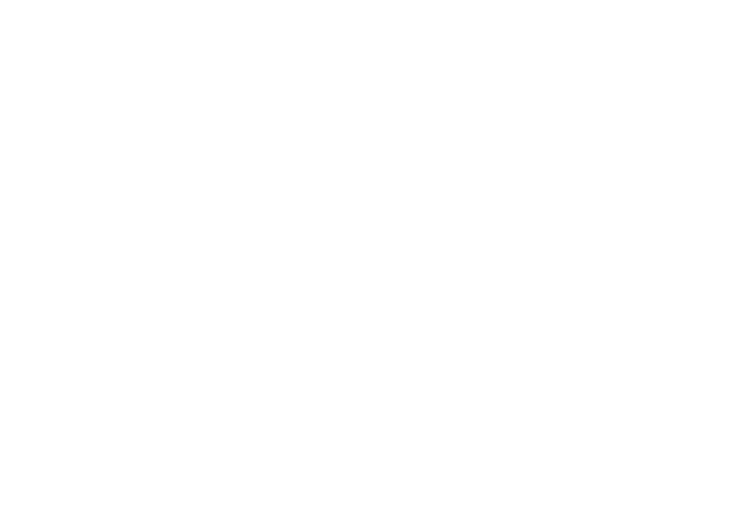
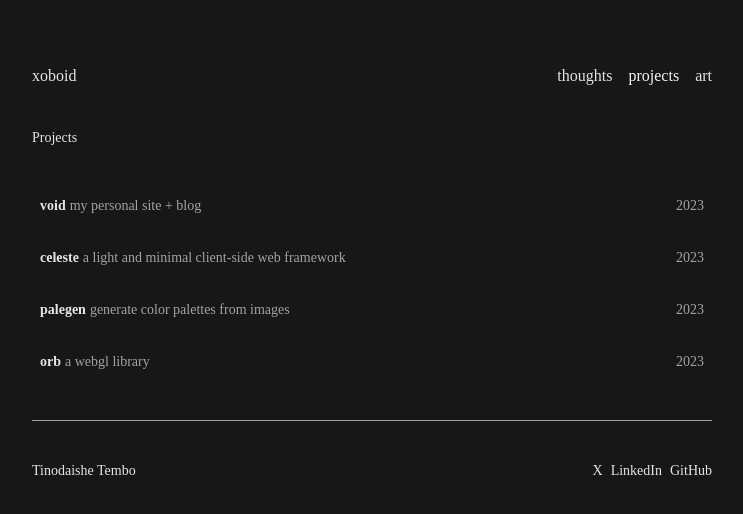
Before and after one commit to x0bd/void, an Astro site: page /projects in a window 1280 px wide. Shown: the whole page, without its empty margins (268-1011 px from the left). Built offline with nearby package versions, Linux system fonts and the light colour scheme; Astro itself is replaced by a stand-in of ours.

Commit message:
work: build projects page

```diff
--- a/src/components/Header.astro
+++ b/src/components/Header.astro
@@ -6,7 +6,7 @@ const pathname = removeTrailingSlash(Astro.url.pathname);
 ---
 
 <header class="z-40 text-base font-thin flex w-full flex-col gap-2 md:flex-row md:justify-between">
-  <a href={`mailto:${presentation.mail}`} class="hover:text-neutral-100"
+  <a href="/" class="hover:text-neutral-100"
     >xoboid</a
   >
 
@@ -14,10 +14,10 @@ const pathname = removeTrailingSlash(Astro.url.pathname);
     <ul role="list" class="flex flex-row gap-2">
       <li>
         <a
-          href="/"
+          href="/posts"
           class:list={{
             ["hover:text-neutral-100"]: true,
-            ["text-neutral-100"]: pathname === "/blog",
+            ["text-neutral-100"]: pathname === "/posts",
           }}>thoughts</a
         >
       </li>
@@ -25,7 +25,7 @@ const pathname = removeTrailingSlash(Astro.url.pathname);
 
       <li>
         <a
-          href="/posts"
+          href="/projects"
           class:list={{
             ["hover:text-neutral-100"]: true,
             ["text-neutral-100"]: pathname === "/projects",
@@ -35,7 +35,7 @@ const pathname = removeTrailingSlash(Astro.url.pathname);
       <li></li>
       <li>
         <a
-          href="/posts"
+          href="/art"
           class:list={{
             ["hover:text-neutral-100"]: true,
             ["text-neutral-100"]: pathname === "/art",
--- /dev/null
+++ b/src/components/ProjectCard.astro
@@ -0,0 +1,21 @@
+---
+import type { Project } from '../data/projects'
+type Props = Project
+const {title, description, link, year} = Astro.props
+
+---
+
+{
+    <a
+        class="group flex w-full cursor-pointer flex-col justify-between gap-2 rounded-xl hover:border-neutral-800 hover:bg-neutral-800 p-2 transition-all duration-300"
+        href={link}
+        target="_blank"
+        rel="noreferrer"
+    >
+        <div class="flex flex-row gap-1 items-center">
+            <p class="text-neutral-200 font-semibold">{title}</p>
+            <p class="text-neutral-400 flex-auto font-light">{description}</p>
+            <p class="text-neutral-400 font-light">{year}</p>
+        </div>
+    </a>
+}
--- /dev/null
+++ b/src/data/projects.ts
@@ -0,0 +1,36 @@
+export type Project = {
+	title: string;
+	description: string;
+	link: string;
+	experiment?: boolean;
+	year: number;
+};
+
+const projects: Project[] = [
+	{
+		title: "void",
+		description: "my personal site + blog",
+		link: "xoboid.vercel.app",
+		year: 2023,
+	},
+	{
+		title: "celeste",
+		description: "a light and minimal client-side web framework",
+		link: "celeste.vercel.app",
+		year: 2023,
+	},
+	{
+		title: "palegen",
+		description: "generate color palettes from images",
+		link: "palegen.vercel.app",
+		year: 2023,
+	},
+	{
+		title: "orb",
+		description: "a webgl library",
+		link: "orb3d.vercel.app",
+		year: 2023,
+	},
+];
+
+export default projects;
--- a/src/layouts/Layout.astro
+++ b/src/layouts/Layout.astro
@@ -20,7 +20,7 @@ const headTags = Astro.props;
   <SEOTags {...headTags} />
 
   <body
-    class="mx-auto flex min-h-screen max-w-[720px] flex-col gap-10 bg-neutral-900 px-10 py-4 text-sm text-neutral-200 md:gap-10 md:py-16"
+    class="mx-auto flex min-h-screen max-w-[760px] flex-col gap-10 bg-neutral-900 px-10 py-4 text-sm text-neutral-200 md:gap-10 md:py-16"
   >
     <Header />
     <!-- <BlurCircle position="top" color={theme.colors.blur.top} />
--- a/src/pages/art/index.astro
+++ b/src/pages/art/index.astro
@@ -0,0 +1,4 @@
+---
+import Layout from "../../layouts/Layout.astro"
+---
+<Layout><h1>Use Inspiration from leerob.io</h1></Layout>
--- a/src/pages/posts/index.astro
+++ b/src/pages/posts/index.astro
@@ -0,0 +1,7 @@
+---
+import Layout from "../../layouts/Layout.astro"
+---
+
+<Layout>
+    <h1>Use Inspiration from shud.in/posts</h1>
+</Layout>
--- a/src/pages/projects/index.astro
+++ b/src/pages/projects/index.astro
@@ -0,0 +1,20 @@
+---
+import Layout from "../../layouts/Layout.astro"
+import projects from '../../data/projects'
+import ProjectCard from "../../components/ProjectCard.astro"
+
+---
+
+<Layout>
+    <main class="flex flex-col gap-10">
+        <header class="flex w-full flex-row justify-between gap-2">
+            Projects
+        </header>
+        <section class="flex flex-col gap-4">
+            {
+                projects.length !== 0 &&
+                    projects.map((project) => <ProjectCard {...project} />)
+            }
+        </section>
+    </main>
+</Layout>
```
